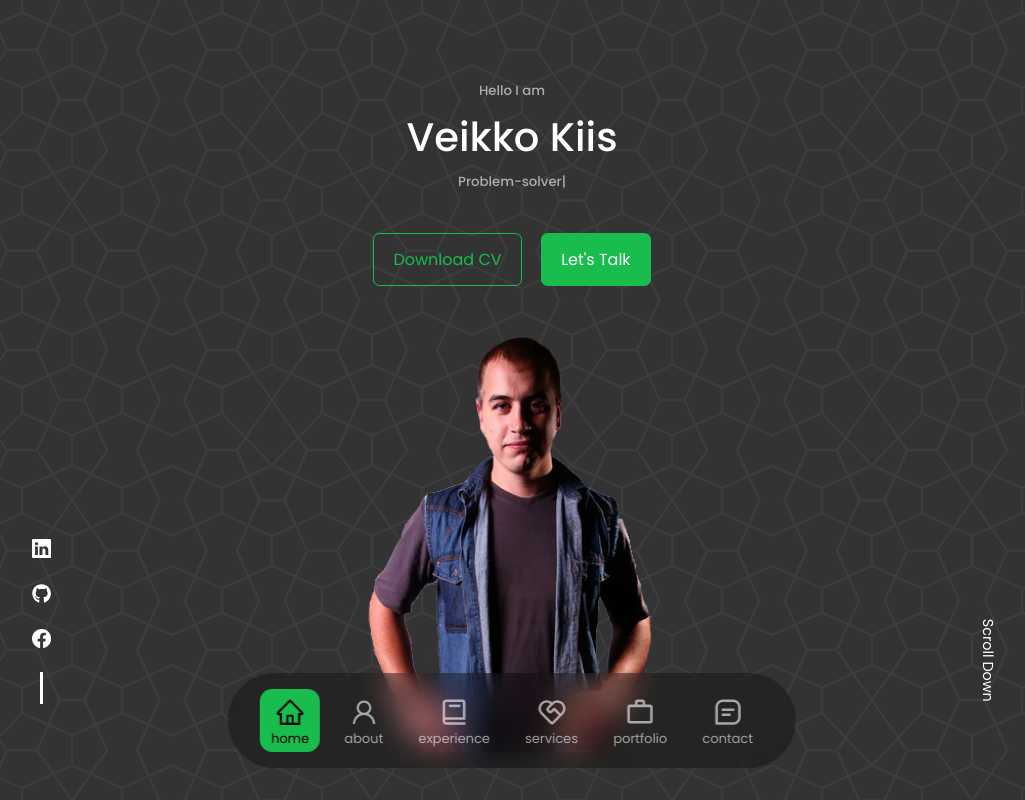
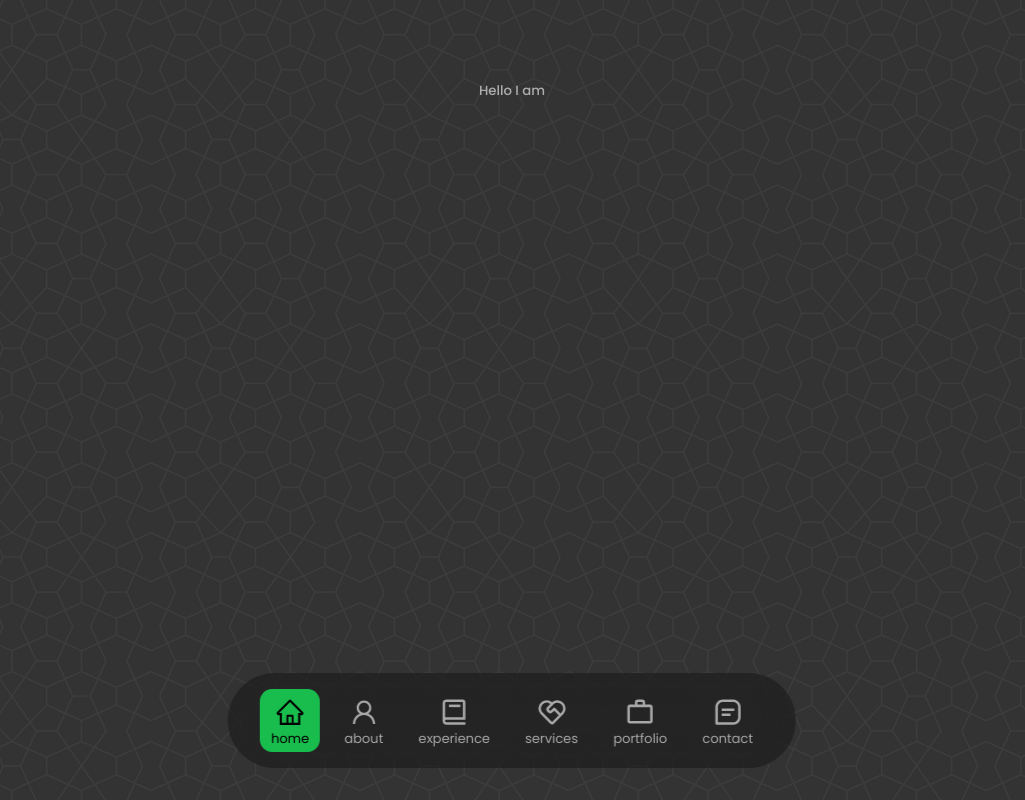
Before and after one commit to VkHyperNova/vk-portfolio, a React (Create React App) app: page / in a window 1280 px wide. Shown: the top 800 px of the page, without its empty margins (128-1153 px from the left). Built offline with nearby package versions, Linux system fonts and the light colour scheme.

Commit message:
Moving background animation

```diff
--- a/src/components/header/CTA.jsx
+++ b/src/components/header/CTA.jsx
@@ -4,8 +4,8 @@ import CV from '../../assets/VK.pdf'
 const CTA = () => {
   return (
     <div className="cta">
-        <a href={CV} download className='dl-button'><span>Download CV</span></a>
-        <a href="#contact" className='btn btn-primary'>Let's Talk</a>
+        <a href={CV} download className='dl-button element-pop-out'><span>Download CV</span></a>
+        <a href="#contact" className='btn btn-primary element-pop-out'>Let's Talk</a>
     </div>
   )
 }
--- a/src/components/header/Header.jsx
+++ b/src/components/header/Header.jsx
@@ -10,15 +10,15 @@ const Header = () => {
     <section id="home">
     <header >
       <div className="container header__container">
-        <h5 className="text-light">Hello I am</h5>
-        <h1>Veikko Kiis</h1>
-        <h5 className="text-light"><Typical loop={Infinity} wrapper="p" steps={['Programmer', 1000, 'Web-developer', 1000, 'Problem-solver', 1000]}/></h5>
-        <CTA />
-        <HeaderSocials />
-        <div className="me">
-          <img src={ME} alt="me" />
+        <h5 className="text-light shrink-text-animation">Hello I am</h5>
+        {/* <h1 className='flash-animation'>Veikko Kiis</h1>
+        <h5 className="text-light pop-out"><Typical loop={Infinity} wrapper="p" steps={['Programmer', 1000, 'Web-developer', 1000, 'Problem-solver', 1000]}/></h5> */}
+        {/* <CTA />
+        <HeaderSocials /> */}
+        {/* <div className="me">
+          <img src={ME} alt="me" className='profile-image-animation'/>
         </div>
-        <a href="#contact" className="scroll__down">Scroll Down</a>
+        <a href="#contact" className="scroll__down">Scroll Down</a> */}
       </div>
     </header>
     </section>
--- a/src/components/header/HeaderSocials.jsx
+++ b/src/components/header/HeaderSocials.jsx
@@ -4,7 +4,7 @@ import socialsIcons from './headerSocialsItems'
 
 const HeaderSocials = () => {
   return (
-    <div className="header__socials">
+    <div className="header__socials fade-in-up">
       {
         socialsIcons.map(({ name, url, icon }, index) => {
           const Icon = icon;
--- a/src/components/header/header.css
+++ b/src/components/header/header.css
@@ -80,7 +80,7 @@ header {
 }
 
 /* Line */
-.header__socials::after{
+.header__socials::after {
     content: "";
     width: 3px;
     height: 2rem;
@@ -111,6 +111,75 @@ header {
     font-weight: bolder;
 }
 
+/* Animations */
+
+
+
+
+.shrink-text-animation {
+    animation: shrink-text 2s;
+  }
+
+  @keyframes shrink-text {
+    from {
+      font-size: 5em;
+    }
+    to {
+        font-size: 0.83em;
+    }
+  }
+
+/* old animation
+.greeting-animation {
+    opacity: 0;
+    font-size: 2em;
+    color: white;
+    transform: translateY(-100%);
+    animation: fall-in 1s ease-in-out forwards;
+}
+
+@keyframes fall-in {
+    100% {
+        opacity: 1;
+        transform: translateY(0);
+        font-size: 0.83em;
+    }
+}
+
+.profile-image-animation {
+    opacity: 0;
+    transform: translateY(100%);
+    animation: fade-in 1s ease-in-out forwards;
+}
+
+@keyframes fade-in {
+    100% {
+        opacity: 1;
+        transform: translateY(0);
+    }
+}
+
+.flash-animation {
+    animation: flash 1s linear;
+    animation-delay: 1s;
+  }
+
+  @keyframes flash {
+    0% {
+      opacity: 1;
+    }
+    50% {
+      opacity: 0;
+    }
+    100% {
+      opacity: 1;
+    }
+  }
+
+*/
+
+
+
 
 
 
@@ -131,7 +200,8 @@ header {
         padding-top: 0rem;
     }
 
-    .header__socials, .scroll__down {
+    .header__socials,
+    .scroll__down {
         display: none;
     }
 }
--- a/src/index.css
+++ b/src/index.css
@@ -48,7 +48,42 @@ body {
     color: var(--color-white);
     line-height: 1.7;
     background-image: url(../src/assets/bg-texture.png);
+    background-attachment: fixed;
+
+
+
+    animation: move-bg 100s linear infinite;
 }
+
+@keyframes move-bg {
+    0% {
+        background-position: 0% 0%;
+        background-size: 15%;
+    }
+
+    25% {
+        background-position: 25% 0%;
+        background-size: 20%;
+    }
+
+    50% {
+        background-position: 50% 0%;
+        background-size: 25%;
+    }
+
+    75% {
+        background-position: 75% 0%;
+        background-size: 20%;
+    }
+
+    100% {
+        background-position: 100% 0%;
+        background-size: 15%;
+    }
+
+}
+
+
 
 /* GENERAL STYLES */
 .container {
```
